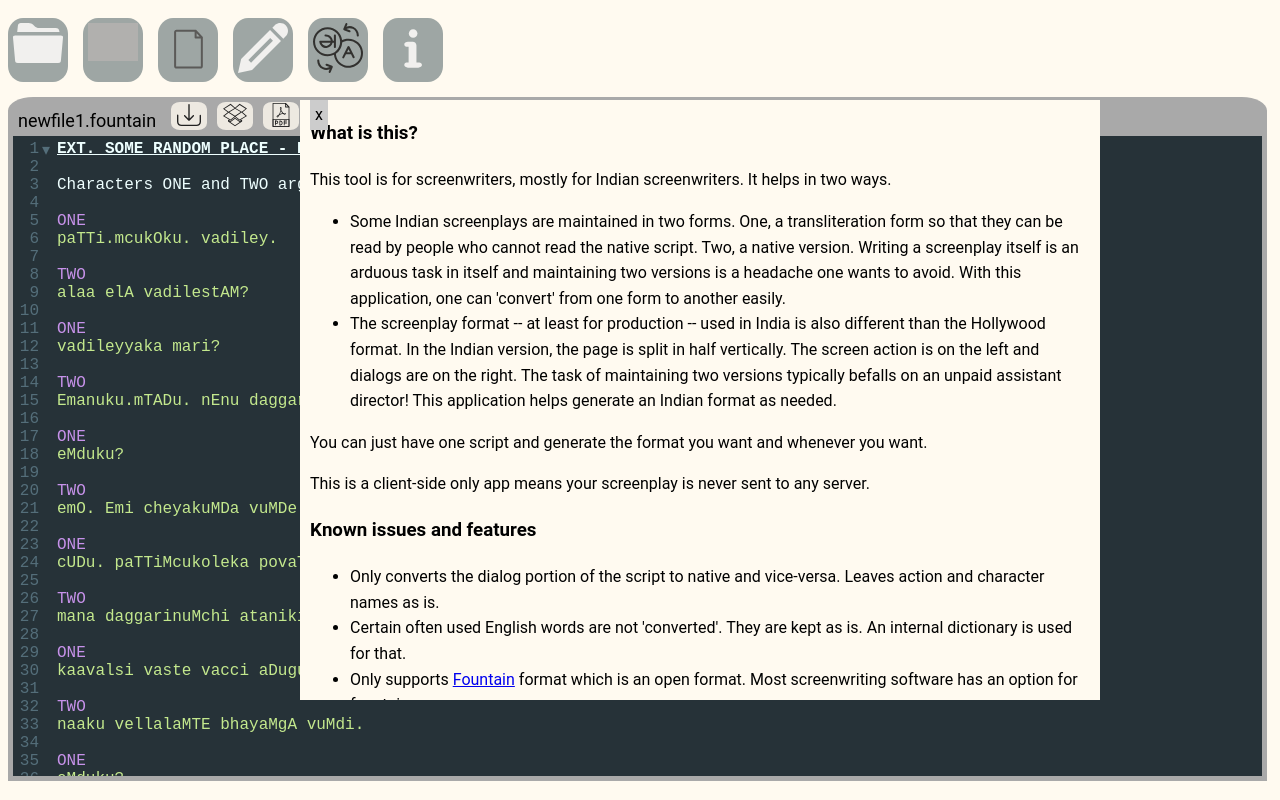
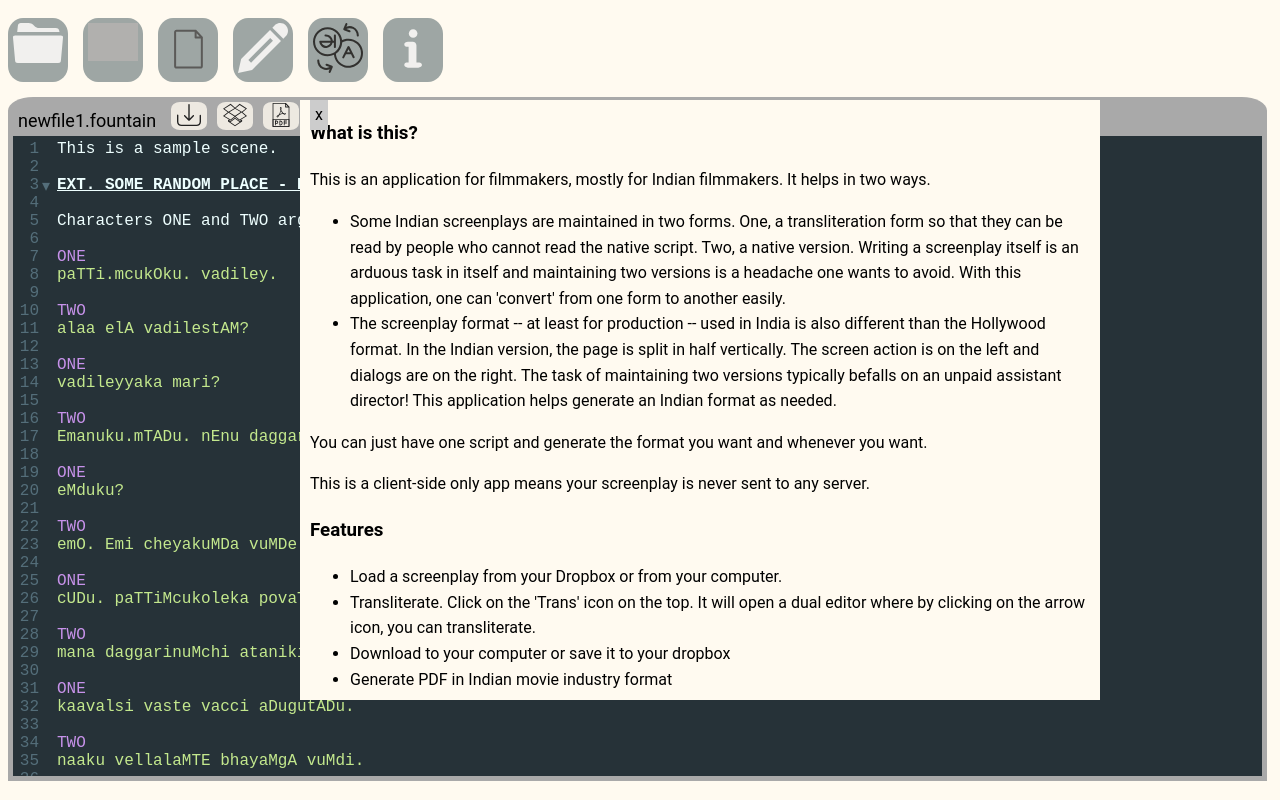
Before and after one commit to venkatgoud/ften-web, a Gatsby app: page / in a window 1280 px wide. Built offline with nearby package versions, Linux system fonts and the light colour scheme; grey boxes are pictures that could not be loaded; what @react-pdf/renderer would draw is missing.

Commit message:
documentation changes

```diff
--- a/package.json
+++ b/package.json
@@ -10,7 +10,8 @@
     "format": "prettier --write src/**/*.{js,jsx}",
     "start": "npm run develop",
     "serve": "gatsby serve",
-    "test": "echo \"Write tests! -> https://gatsby.dev/unit-testing\""
+    "test": "echo \"Write tests! -> https://gatsby.dev/unit-testing\"",
+    "deploy": "gatsby build --prefix-paths && gh-pages -d public"
   },
   "dependencies": {
     "@react-pdf/renderer": "^1.5.1",
@@ -26,6 +27,7 @@
     "react-select": "^2.4.2"
   },
   "devDependencies": {
+    "gh-pages": "^2.0.1",
     "prettier": "^1.16.4"
   },
   "repository": {
--- a/src/components/about.js
+++ b/src/components/about.js
@@ -6,7 +6,7 @@ export default (props) => (
       <span onClick={props.onClick}>x</span>
     </div>
     <h3> What is this? </h3>
-  <p>This tool is for screenwriters, mostly for Indian screenwriters. It helps in two ways. </p>
+    <p>This is an application for filmmakers, mostly for Indian filmmakers. It helps in two ways. </p>
     <ul>
       <li>Some Indian screenplays are maintained in two forms. One, a transliteration form
         so that they can be read by people who cannot read the native script. Two, a native version. Writing a screenplay itself is an arduous task in itself and maintaining two versions is a headache one wants to avoid. With this application, one can 'convert' from one form to another easily.
@@ -17,7 +17,14 @@ export default (props) => (
     </ul>
     <p> You can just have one script and generate the format you want and whenever you want.</p>
     <p> This is a client-side only app means your screenplay is never sent to any server.</p>
-  <h3> Known issues and features </h3>
+    <h3> Features </h3>
+    <ul>
+      <li>Load a screenplay from your Dropbox or from your computer.</li>
+      <li>Transliterate. Click on the 'Trans' icon on the top. It will open a dual editor where by clicking on the arrow icon, you can transliterate.</li>
+      <li>Download to your computer or save it to your dropbox</li>
+      <li>Generate PDF in Indian movie industry format</li>
+    </ul>
+    <h3> Known issues</h3>
     <ul>
       <li>Only converts the dialog portion of the script to native and vice-versa. Leaves action and character names as is. </li>
       <li>Certain often used English words are not 'converted'. They are kept as is. An internal dictionary is used for that.</li>
@@ -25,11 +32,13 @@ export default (props) => (
       <li>BUG: Indian PDF format in native script doesn't work yet. Waiting on dependent component to support the woff fonts. Workaround: Use command line tools from <a href="https://github.com/venkatgoud/fountain-utils">here</a></li>
       <li>Issue: Saving native script directly into Dropbox fails. Workaround: You can always use the download option to download into your Dropbox folder to sync it.</li>
       <li>BUG: The PDF for Hollywood format doesn't have correct margins. Don't use it!</li>
+      <li>Issues in formatting the title page</li>
+      <li>Transliteration is adding blanklines in the beginning and end.</li>
     </ul>
     <h3> Credits </h3>
-  <a href="https://github.com/mattdaly/Fountain.js">https://github.com/mattdaly/Fountain.js</a><br/>
-  <a href="https://github.com/afterwriting">https://github.com/afterwriting</a><br/>
-  <a href="https://www.npmjs.com/package/sanscript">https://www.npmjs.com/package/sanscript</a> <br/>
+    <a href="https://github.com/mattdaly/Fountain.js">https://github.com/mattdaly/Fountain.js</a><br />
+    <a href="https://github.com/afterwriting">https://github.com/afterwriting</a><br />
+    <a href="https://www.npmjs.com/package/sanscript">https://www.npmjs.com/package/sanscript</a> <br />
     Icon made by <a href="https://www.flaticon.com/authors/vignesh-oviyan">Freepik,vignesh</a> from www.flaticon.com
 
 
--- a/src/components/device-info.js
+++ b/src/components/device-info.js
@@ -3,8 +3,8 @@ import React from "react"
 export default () => (
 <div className="device-info">
   <h3> Sorry, this application needs a device with atleast 768 pixel resolution.</h3>
-  <h4> But What is this? </h4>
-  <p>This application is for screenwriters, mostly for Indian screenwriters. It helps in two ways. </p>
+  <h4> But, what is this? </h4>
+  <p>This is an application for filmmakers, mostly for Indian filmmakers. It helps in two ways. </p>
   <ul>
     <li>Some Indian screenplays are maintained in two forms. One, a transliteration form
       so that they can be read by people who cannot read the native script. Two, a native version. Writing a screenplay itself is an arduous task in itself and maintaining two versions is a headache one wants to avoid. With this application, one can 'convert' from one form to another easily.
@@ -14,4 +14,6 @@ export default () => (
     </li>
   </ul>
   <p> You can just have one script and generate the format you want and whenever you want.</p>
+  <p> Please check it out on a Desktop or Laptop.</p>
+
 </div>)
--- a/src/utils/sample.js
+++ b/src/utils/sample.js
@@ -1,3 +1,3 @@
 module.exports = {
-  content: "EXT. SOME RANDOM PLACE - DAY\n\nCharacters ONE and TWO argue about a mysterious element. \n\nONE\npaTTi.mcukOku. vadiley.\n\nTWO\nalaa elA vadilestAM?\n\nONE\nvadileyyaka mari?\n\nTWO\nEmanuku.mTADu. nEnu daggarikelte ma.mchidEmO.\n\nONE\neMduku?\n\nTWO\nemO. Emi cheyakuMDa vuMDe badulu...\n\nONE\ncUDu. paTTiMcukoleka povaTaM neeku kaShTamaitE velli pOdAM pada.\n\nTWO\nmana daggarinuMchi ataniki Emanna kaavalsi vaste?\n\nONE\nkaavalsi vaste vacci aDugutADu.\n\nTWO\nnaaku vellalaMTE bhayaMgA vuMdi.\n\nONE\neMduku?\n\nTWO\nteleedu. tappu chestunnaamEmO nani.\n\nONE\nokay. ikkaDe vuMdAM.\n\nTWO\nthaaMks.\n\nONE\nnEnu daggarikeltAnu.\n\nOne starts.\n\nTWO\noddu.\n\nONE\neMdukoddu?. nuvvu veltaa annavu?\n\nTWO\nmanasu maarchu kunna. elaa react avutaaDO teleedu kada.\n\nONE\ncUDu. edo okaTi. iTanna, aTanna, okay?\n\nTWO\nokay. iddaraM veldAM pada?\n\nONE\n(pause)\nsare."
+  content: "This is a sample scene. \n\nEXT. SOME RANDOM PLACE - DAY\n\nCharacters ONE and TWO argue about a mysterious element. \n\nONE\npaTTi.mcukOku. vadiley.\n\nTWO\nalaa elA vadilestAM?\n\nONE\nvadileyyaka mari?\n\nTWO\nEmanuku.mTADu. nEnu daggarikelte ma.mchidEmO.\n\nONE\neMduku?\n\nTWO\nemO. Emi cheyakuMDa vuMDe badulu...\n\nONE\ncUDu. paTTiMcukoleka povaTaM neeku kaShTamaitE velli pOdAM pada.\n\nTWO\nmana daggarinuMchi ataniki Emanna kaavalsi vaste?\n\nONE\nkaavalsi vaste vacci aDugutADu.\n\nTWO\nnaaku vellalaMTE bhayaMgA vuMdi.\n\nONE\neMduku?\n\nTWO\nteleedu. tappu chestunnaamEmO nani.\n\nONE\nokay. ikkaDe vuMdAM.\n\nTWO\nthaaMks.\n\nONE\nnEnu daggarikeltAnu.\n\nOne starts.\n\nTWO\noddu.\n\nONE\neMdukoddu?. nuvvu veltaa annavu?\n\nTWO\nmanasu maarchu kunna. elaa react avutaaDO teleedu kada.\n\nONE\ncUDu. edo okaTi. iTanna, aTanna, okay?\n\nTWO\nokay. iddaraM veldAM pada?\n\nONE\n(pause)\nsare."
 }
```
Lines whose indentation alone changed are shown as unchanged.
